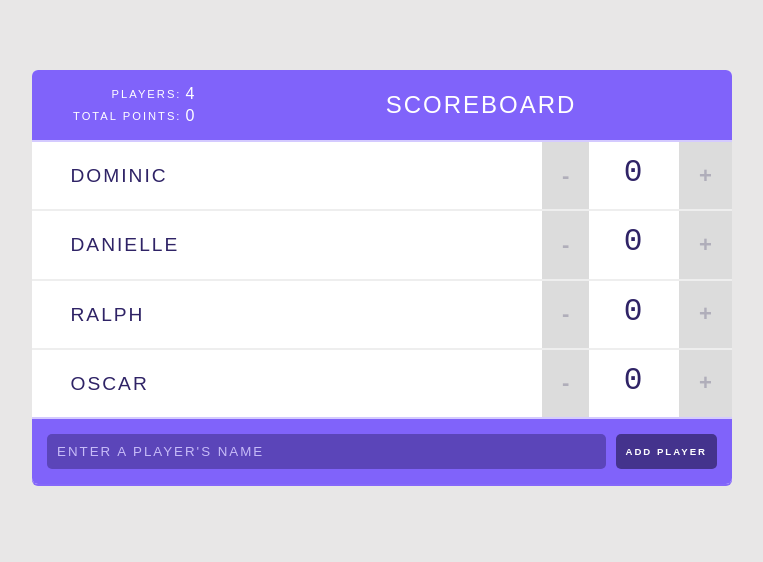
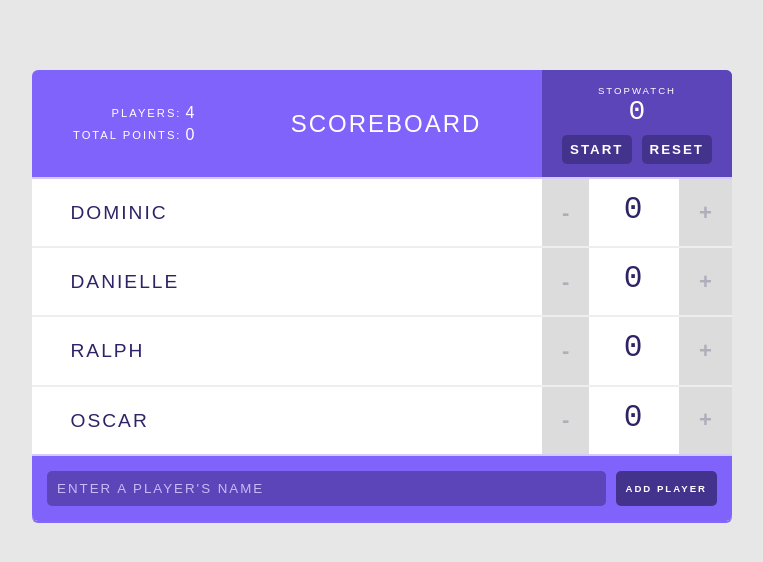
Before and after one commit to domfarnham/scoreboard2, a React (Create React App) app: page / in a window 1280 px wide. Shown: the top 562 px of the page, without its empty margins (258-1021 px from the left). Built offline with nearby package versions, Linux system fonts and the light colour scheme.

Commit message:
Added Stopwatch class component. Converted the Player component to a pure component.

```diff
--- a/src/components/Header.js
+++ b/src/components/Header.js
@@ -1,5 +1,6 @@
 import React from 'react'
 import Stats from './Stats'
+import Stopwatch from './Stopwatch'
 
 const Header = (props) => {
   return (
@@ -8,6 +9,7 @@ const Header = (props) => {
         players={props.players}
       />
       <h1>{props.title}</h1>
+      <Stopwatch />
     </header>
   )
 }
--- a/src/components/Player.js
+++ b/src/components/Player.js
@@ -1,21 +1,24 @@
-import React from 'react'
+import React, { PureComponent } from 'react'
 import Counter from './Counter'
 
-const Player = (props) => {
+class Player extends PureComponent {
+  render () {
+    console.log(this.props.name + 'rendered')
     return (
       <div className='player'>
         <span className='player-name'>
-        <button className='remove-player' onClick={() => props.removePlayer(props.id)}>✖</button>
-        {props.name}
+          <button className='remove-player' onClick={() => this.props.removePlayer(this.props.id)}>✖</button>
+          {this.props.name}
         </span>
 
         <Counter
-        score={props.score}
-        index={props.index}
-        changeScore={props.changeScore}
+          score={this.props.score}
+          index={this.props.index}
+          changeScore={this.props.changeScore}
         />
       </div>
     )
   }
+}
 
 export default Player
--- /dev/null
+++ b/src/components/Stopwatch.js
@@ -0,0 +1,60 @@
+import React, { Component } from 'react'
+
+class Stopwatch extends Component {
+  state = {
+    isRunning: false,
+    previousTime: 0,
+    elapsedTime: 0
+  }
+
+  componentDidMount () {
+    this.intervalID = setInterval(() => {
+      this.tick()
+    }, 100)
+  }
+
+  componentWillUnmount () {
+    clearInterval(this.intervalID)
+  }
+
+  tick = () => {
+    if (this.state.isRunning) {
+      const now = Date.now()
+      this.setState({
+        previousTime: now,
+        elapsedTime: this.state.elapsedTime + (now - this.state.previousTime)
+      })
+    }
+  }
+
+  handleStopwatch = () => {
+    this.setState(prevState => ({
+      isRunning: !prevState.isRunning
+    }))
+    if (!this.state.isRunning) {
+      this.setState({ previousTime: Date.now() })
+    }
+  }
+
+  handleReset = () => {
+    this.setState({
+      elapsedTime: 0
+    })
+  }
+
+  render () {
+    const seconds = Math.floor(this.state.elapsedTime / 1000)
+    return (
+      <div className='stopwatch'>
+        <h2>Stopwatch</h2>
+        <span className='stopwatch-time'>{seconds}</span>
+        <button onClick={this.handleStopwatch}>
+          {this.state.isRunning ? 'Stop' : 'Start'}
+        </button>
+        <button onClick={this.handleReset}>Reset</button>
+      </div>
+    )
+  }
+}
+
+export default Stopwatch
```
Lines whose indentation alone changed are shown as unchanged.
